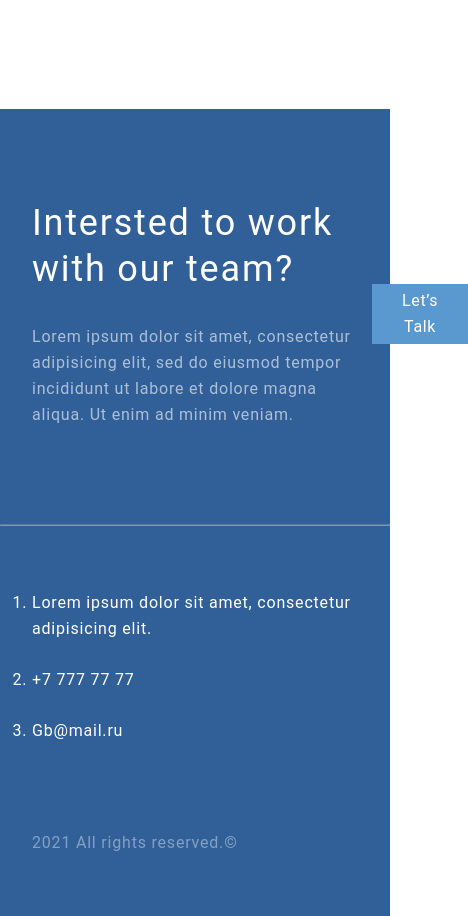
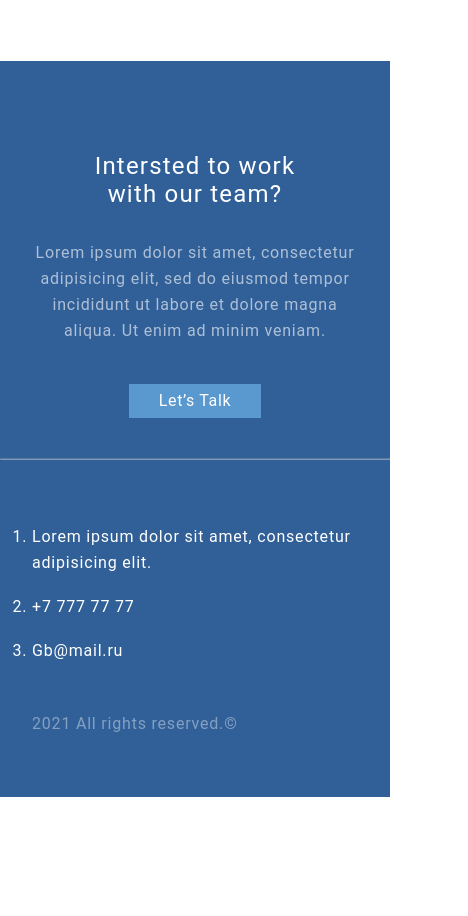
Before and after one commit to Ruslan-Novruzov/5, a plain HTML site: page Index.html in a window 390 px wide. Shown: the part 2648-3564 px from the top of the page, 468 px wide, since content can reach past the window. After the commit the page ends 3445 px from the top, so only its background shows below. Drawn offline with Linux system fonts and the light colour scheme.

Commit message:
style.scss

```diff
--- a/Style.scss
+++ b/Style.scss
@@ -367,6 +367,36 @@ body {
         top: 16px;
         left: 16px
     }
+    .footer {
+        margin-top: 64px;
+    }
+
+
+    .footer_heading {
+        width: 75%;
+        font-size: 24px;
+        line-height: 28px;
+        margin: 0 auto 32px;
+        text-align: center;
+    }
+    .footer_text {
+        width: 100%;
+    }
+    .text_foot {
+        margin-bottom: 40px;
+        text-align: center;
+    }
+    .footer_top {
+        flex-direction: column;
+        padding-bottom: 40px;
+    }
+    .li {
+        padding-bottom: 18px;
+    }
+    .footer_copy {
+        margin-top: 32px;
+    }
+
 
 
 
```
Also changed, not shown: Style.css, 1 other file.
